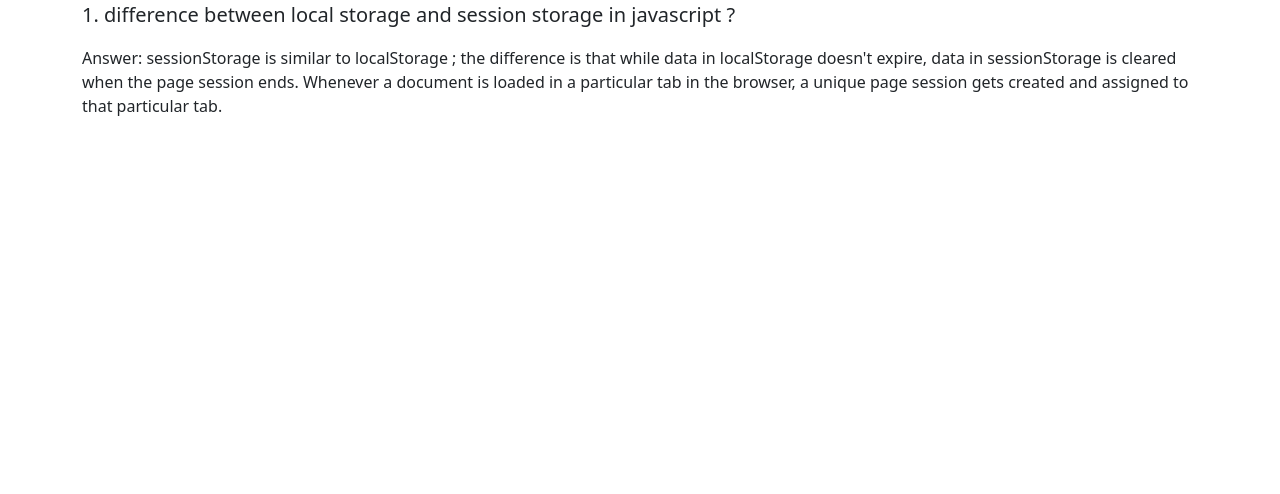
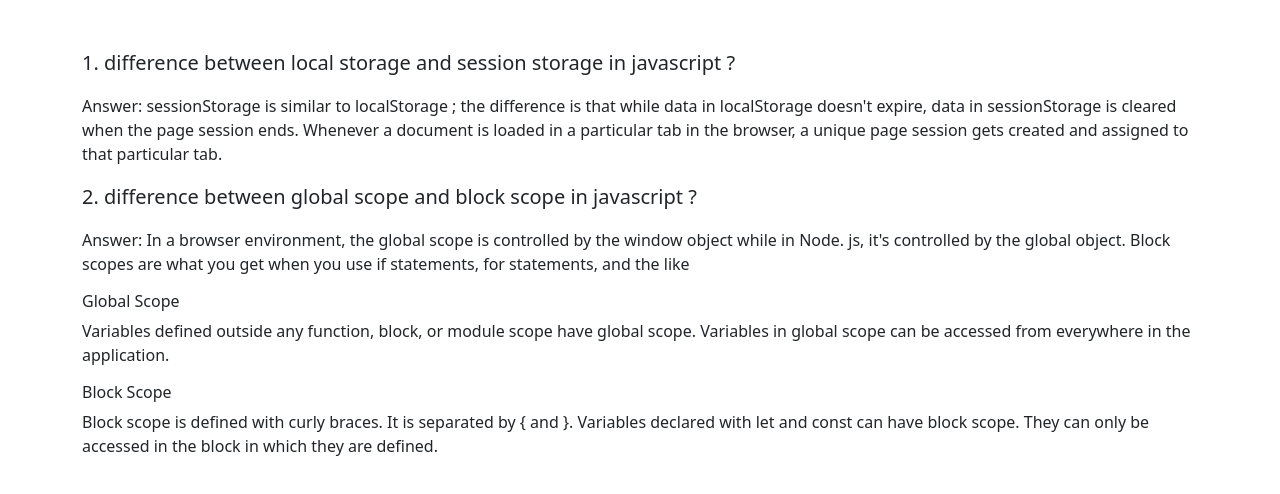
Before and after one commit to KaziAkibRayhan/type-monster-debug, a plain HTML site: page blog.html in a window 1280 px wide. Drawn offline with nearby package versions, Linux system fonts and the light colour scheme.

Commit message:
include a blog difference between global scope and block scope in javascript

```diff
--- a/blog.html
+++ b/blog.html
@@ -10,7 +10,7 @@
         integrity="sha384-Zenh87qX5JnK2Jl0vWa8Ck2rdkQ2Bzep5IDxbcnCeuOxjzrPF/et3URy9Bv1WTRi" crossorigin="anonymous">
 </head>
 
-<body>
+<body class="p-5">
     <main>
         <section class="container">
             <blockquote class="blockquote">
@@ -20,9 +20,20 @@
                 doesn't expire, data in sessionStorage is cleared when the page session ends. Whenever a document is
                 loaded in a particular tab in the browser, a unique page session gets created and assigned to that
                 particular tab.</p>
-            <blockquote>
-                <p></p>
+            <blockquote class="blockquote">
+                <p>2. difference between global scope and block scope in javascript ?</p>
             </blockquote>
+            <p>Answer: In a browser environment, the global scope is controlled by the window object while in Node. js,
+                it's controlled by the global object. Block scopes are what you get when you use if statements, for
+                statements, and the like</p>
+            <h6>Global Scope</h6>
+            <p>Variables defined outside any function, block, or module scope have global scope. Variables in global
+                scope can be accessed from everywhere in the application.</p>
+            <h6>Block Scope</h6>
+            <p>Block scope is defined with curly braces. It is separated by { and }.
+                Variables declared with let and const can have block scope. They can only be accessed in the block in
+                which they are defined.</p>
+
         </section>
     </main>
 </body>
--- a/history.js
+++ b/history.js
@@ -8,7 +8,7 @@ function addHistory(questionText, timeTaken, errorCount) {
   <h3>${questionText}</h3>
   <div>
   <p>You took: <span class="bold">${timeTaken}</span> seconds</p>
-  <p>You made <span class="bold red">${errorCount += 1}</span> mistakes</p>
+  <p>You made <span class="bold red">${errorCount}</span> mistakes</p>
   </div>
   `;
 
@@ -32,7 +32,7 @@ function displayHistory() {
     newRow.innerHTML = `
   <h3>${test.questionText}</h3>
   <p>You took: <span class="bold">${test.timeTaken}</span> seconds</p>
-    <p>You made <span class="bold red">${test.errorCount += 1}</span> mistakes</p>
+    <p>You made <span class="bold red">${test.errorCount}</span> mistakes</p>
   `;
 
     histories.appendChild(newRow);
--- a/script.js
+++ b/script.js
@@ -46,6 +46,7 @@ const typeController = (e) => {
     display.innerHTML += `<span class="green">${newLetter === " " ? "▪" : newLetter}</span>`;
   } else {
     display.innerHTML += `<span class="red">${newLetter === " " ? "▪" : newLetter}</span>`;
+    errorCount++;
   }
 
   // check if given question text is equal to user typed text
@@ -81,7 +82,7 @@ const gameOver = () => {
   resultModal.innerHTML += `
     <h1>Finished!</h1>
     <p>You took: <span class="bold">${timeTaken}</span> seconds</p>
-    <p>You made <span class="bold red">${errorCount += 1}</span> mistakes</p>
+    <p>You made <span class="bold red">${errorCount}</span> mistakes</p>
     <button onclick="closeModal()">Close</button>
   `;
 
```
